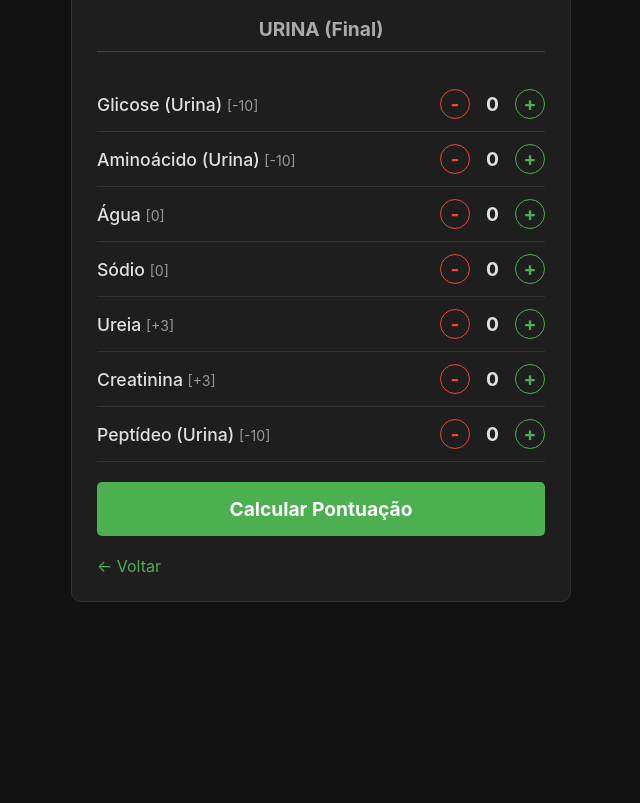
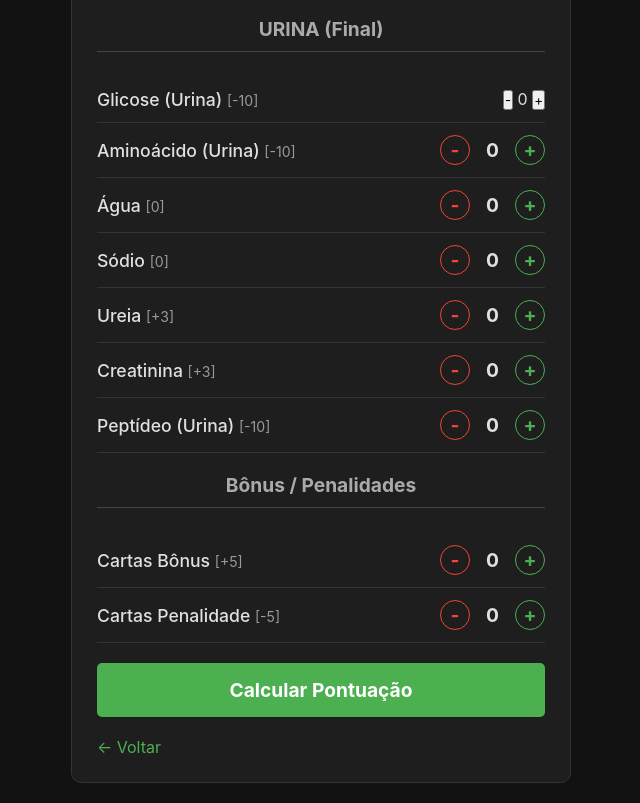
Before and after one commit to JulyMount/calculadorarenal, a plain HTML site: page solo.html in a window 1280 px wide. Shown: the part 558-1361 px from the top of the page, without its empty margins (319-959 px from the left). Before the commit the page ends 1180 px from the top, so only its background shows below. Drawn offline with Linux system fonts and the light colour scheme.

Commit message:
Update solo.html
Add -> Extra points

```diff
--- a/solo.html
+++ b/solo.html
@@ -74,7 +74,7 @@
       <h2>URINA (Final)</h2>
       <div class="counter" data-card="glicose_u" data-points="-10">
         <span class="counter-label">Glicose (Urina) <span>[-10]</span></span>
-        <div class="input-group">
+        <div class.input-group">
           <button class="btn-minus">-</button>
           <span class="value">0</span>
           <button class="btn-plus">+</button>
@@ -130,6 +130,27 @@
       </div>
     </div>
 
+    <div class="card-section" id="bonus-section">
+      <h2>Bônus / Penalidades</h2>
+
+      <div class="counter" data-card="bonus_cards" data-points="5">
+        <span class="counter-label">Cartas Bônus <span>[+5]</span></span>
+        <div class="input-group">
+          <button class="btn-minus">-</button>
+          <span class="value">0</span>
+          <button class="btn-plus">+</button>
+        </div>
+      </div>
+
+      <div class="counter" data-card="penalty_cards" data-points="-5">
+        <span class="counter-label">Cartas Penalidade <span>[-5]</span></span>
+        <div class="input-group">
+          <button class="btn-minus">-</button>
+          <span class="value">0</span>
+          <button class="btn-plus">+</button>
+        </div>
+      </div>
+    </div>
     <button class="btn" id="btn-calcular-solo">Calcular Pontuação</button>
     <div id="resultado-final" style="display: none;"></div>
 
```
